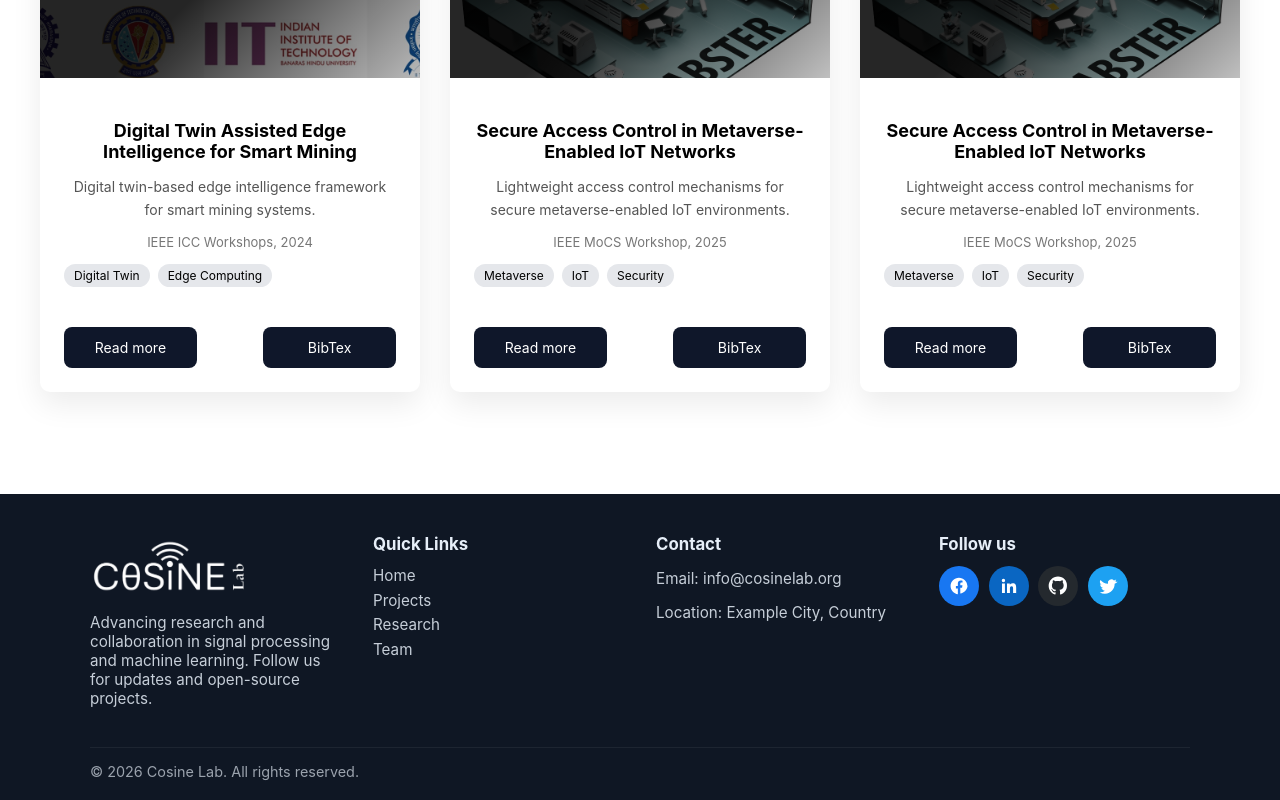
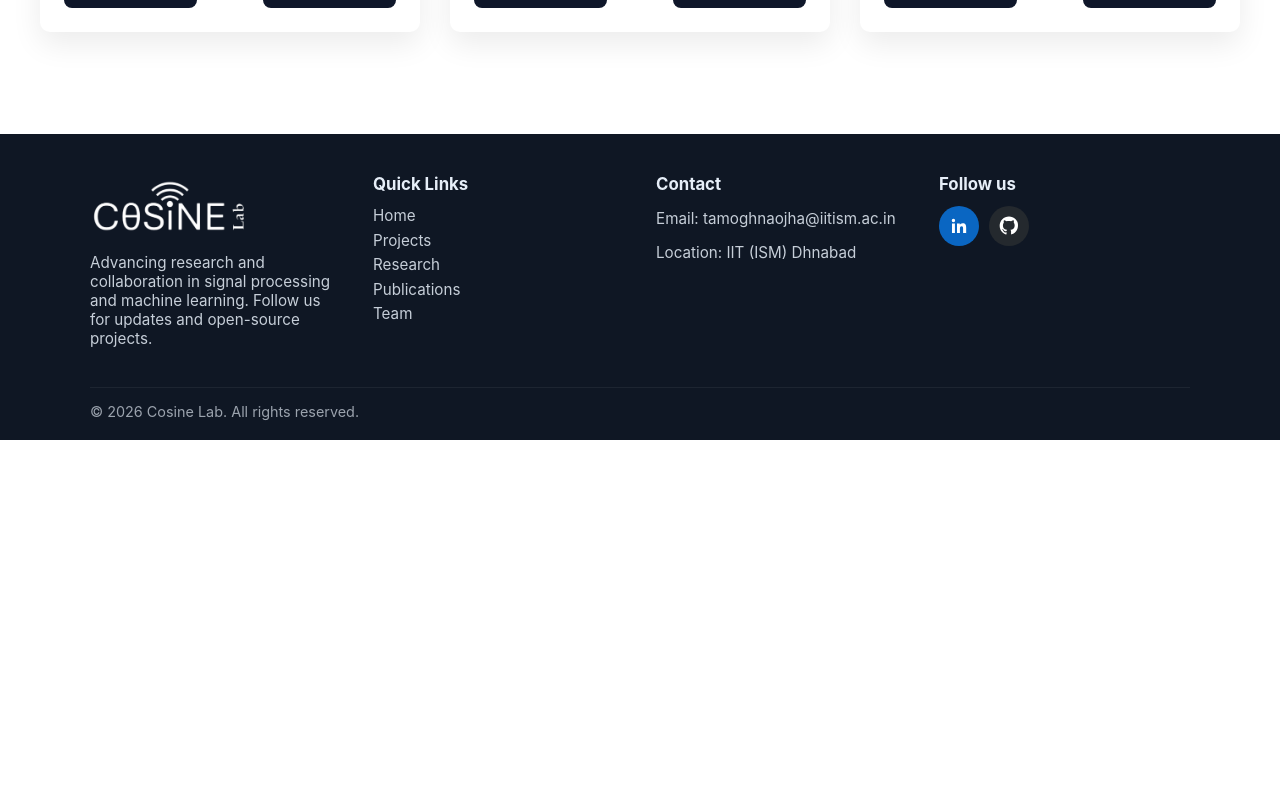
Before and after one commit to cosinelab-iitism/cosinelab-iitism.github.io, a React (Create React App) app: page /publication in a window 1280 px wide. Shown: the part 1548-2348 px from the top of the page. After the commit the page ends 1988 px from the top, so only its background shows below. Built offline with nearby package versions, Linux system fonts and the light colour scheme.

Commit message:
multiple changes

```diff
--- a/src/components/Footer.js
+++ b/src/components/Footer.js
@@ -38,6 +38,9 @@ export default function Footer() {
               <a href="/research">Research</a>
             </li>
             <li>
+              <a href="/publications">Publications</a>
+            </li>
+            <li>
               <a href="/team">Team</a>
             </li>
           </ul>
@@ -46,9 +49,12 @@ export default function Footer() {
         <div className="footer-col contact">
           <h4>Contact</h4>
           <p>
-            Email: <a href="mailto:info@cosinelab.org">info@cosinelab.org</a>
+            Email: <a href="mailto:tamoghnaojha@iitism.ac.in">tamoghnaojha@iitism.ac.in</a>
           </p>
-          <p>Location: Example City, Country</p>
+          {/* <p>
+            Email: <a href="mailto:tamoghnaojha@iitism.ac.in">tamoghnaojha@iitism.ac.in</a>
+          </p> */}
+          <p>Location: IIT (ISM) Dhnabad</p>
         </div>
 
         <div className="footer-col social">
@@ -58,7 +64,7 @@ export default function Footer() {
             role="navigation"
             aria-label="social links"
           >
-            <a
+            {/* <a
               href={socialLinks.facebook}
               aria-label="Facebook"
               target="_blank"
@@ -74,7 +80,7 @@ export default function Footer() {
               >
                 <path d="M22 12.07C22 6.49 17.52 2 11.93 2 6.35 2 1.87 6.49 1.87 12.07 1.87 17.09 5.85 21.15 10.63 21.98v-7.02H8.27v-2.89h2.36V9.06c0-2.33 1.39-3.61 3.52-3.61 1.02 0 2.08.18 2.08.18v2.28h-1.17c-1.15 0-1.51.71-1.51 1.44v1.72h2.57l-.41 2.89h-2.16v7.02c4.78-.83 8.76-4.89 8.76-9.91z" />
               </svg>
-            </a>
+            </a> */}
 
             <a
               href={socialLinks.linkedin}
@@ -112,7 +118,7 @@ export default function Footer() {
               </svg>
             </a>
 
-            <a
+            {/* <a
               href={socialLinks.twitter}
               aria-label="Twitter"
               target="_blank"
@@ -128,7 +134,7 @@ export default function Footer() {
               >
                 <path d="M22.46 6c-.77.35-1.6.58-2.46.69a4.29 4.29 0 001.88-2.37 8.5 8.5 0 01-2.7 1.03 4.24 4.24 0 00-7.22 3.87A12.03 12.03 0 013 4.79a4.24 4.24 0 001.31 5.66c-.63-.02-1.23-.19-1.75-.48v.05c0 2.17 1.55 3.98 3.6 4.39-.38.1-.77.15-1.18.15-.29 0-.57-.03-.84-.08.57 1.78 2.23 3.08 4.19 3.12A8.52 8.52 0 012 19.54a12 12 0 006.29 1.84c7.55 0 11.69-6.26 11.69-11.69v-.53A8.36 8.36 0 0024 6.59c-.86.38-1.78.64-2.74.75z" />
               </svg>
-            </a>
+            </a> */}
           </div>
         </div>
       </div>
--- a/src/components/Navbar.js
+++ b/src/components/Navbar.js
@@ -25,9 +25,9 @@ export default function Navbar() {
   return (
     <nav className={`sticky-navbar ${showNavbar ? "visible" : ""}`}>
       <div className="navbar-container">
-        <div className="navbar-logo">
+        <NavLink to="/" className="navbar-logo" onClick={closeMobileMenu}>
           <img src={logo} alt="COSINE Lab Logo" />
-        </div>
+        </NavLink>
 
         {/* Hamburger Menu Button */}
         <button
--- a/src/pages/publication/Publication.js
+++ b/src/pages/publication/Publication.js
@@ -135,12 +135,12 @@ export default function Publication() {
       <div className="pub-card-grid">
         {filtered.map((pub, index) => (
           <div className="pub-card" key={index}>
-            <div
+            {/* <div
               className="pub-card-image"
               style={{ backgroundImage: `url(${pub.image})` }}
             >
               <div className="pub-card-overlay"></div>
-            </div>
+            </div> */}
 
             <div className="pub-card-body">
               <h3>{pub.title}</h3>
--- a/src/pages/research/Research.css
+++ b/src/pages/research/Research.css
@@ -53,7 +53,7 @@
 .research-section p {
   font-size: 16px;
   line-height: 1.8;
-  color: #030303;
+  color: #ffffff;
   margin-bottom: 18px;
 }
 
@@ -239,7 +239,7 @@
 .grant-card img {
   width: 100%;
   height: 180px;
-  object-fit: cover;
+  object-fit: fill;
 }
 
 .grant-content {
```
